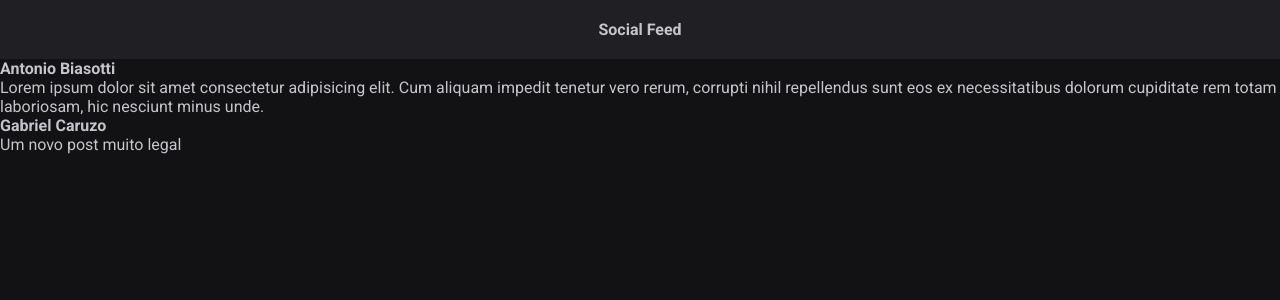
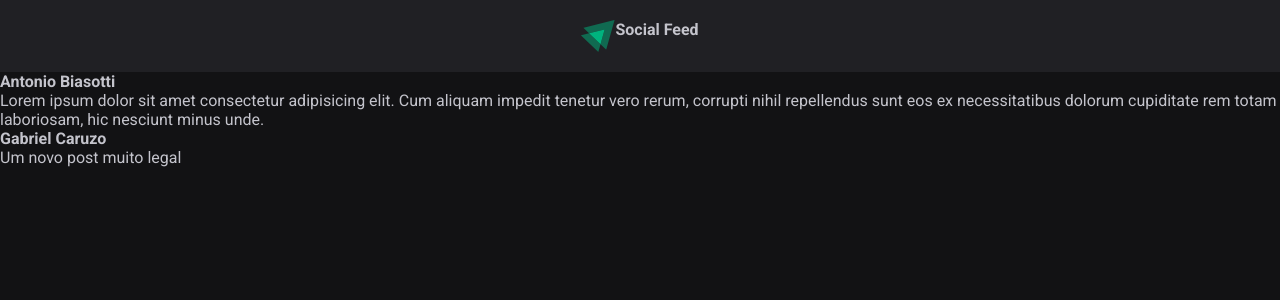
Before and after one commit to antoniobiasotti/fundamentos-react.js, a React (Vite) app: page / in a window 1280 px wide. Shown: the top 300 px of the page. Built offline with nearby package versions, Linux system fonts and the light colour scheme.

Commit message:
Import logo.svg

```diff
--- a/src/components/Header.jsx
+++ b/src/components/Header.jsx
@@ -1,8 +1,13 @@
 import styles from './Header.module.css'
+
+import igniteLogo from '../assets/ignite-logo.svg';
+
+console.log(igniteLogo)
 
 export function Header() {
      return (
           <header className={styles.header}>
+               <img src={igniteLogo} alt="Logotipo do Ignite" />
                <strong>Social Feed</strong>
           </header>
      );
--- a/src/components/Header.module.css
+++ b/src/components/Header.module.css
@@ -4,3 +4,7 @@
      justify-content: center;
      padding: 1.25rem 0;
 }
+
+.header img {
+     height: 2rem;
+}
```
Also changed, not shown: src/assets/ignite-logo.svg (added).
